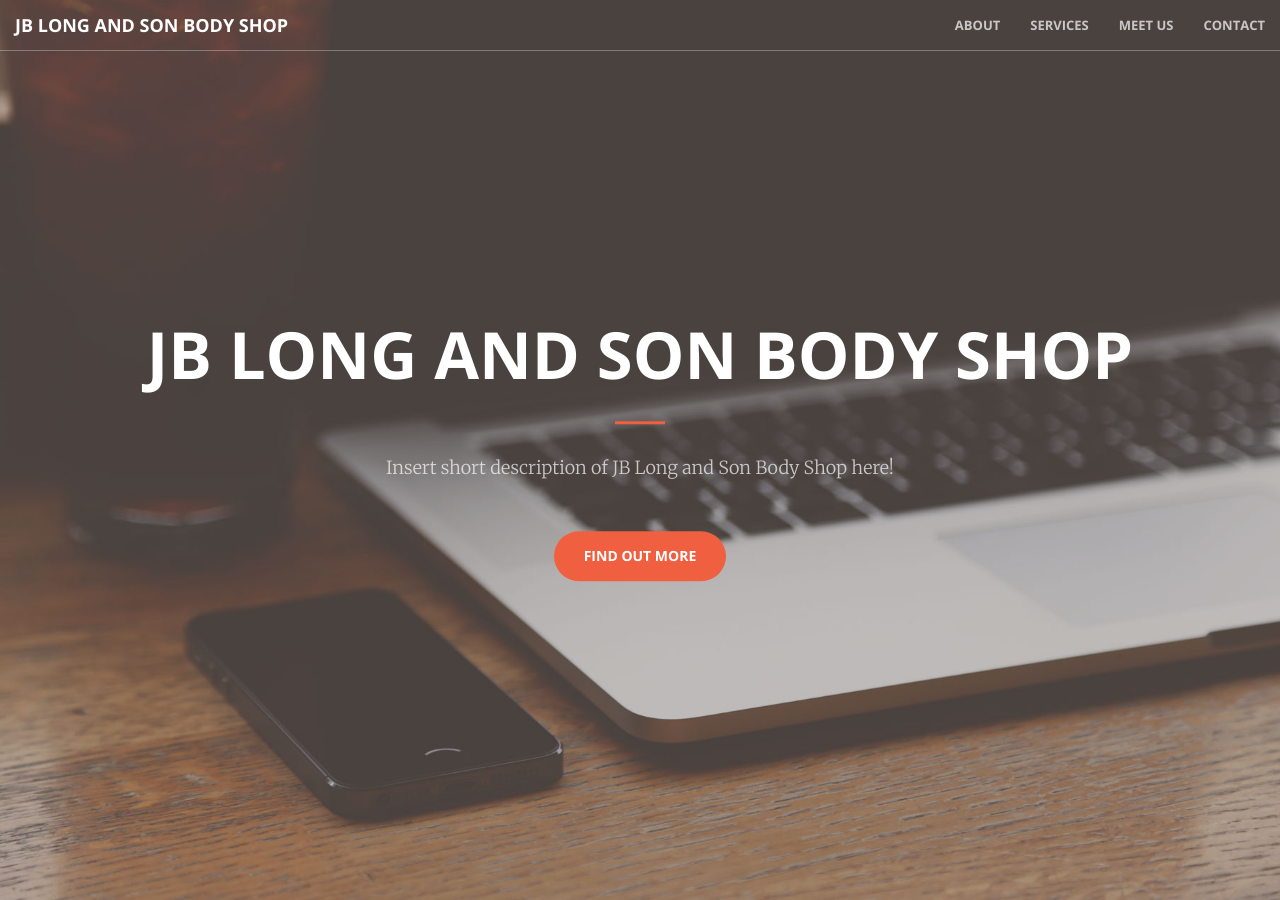
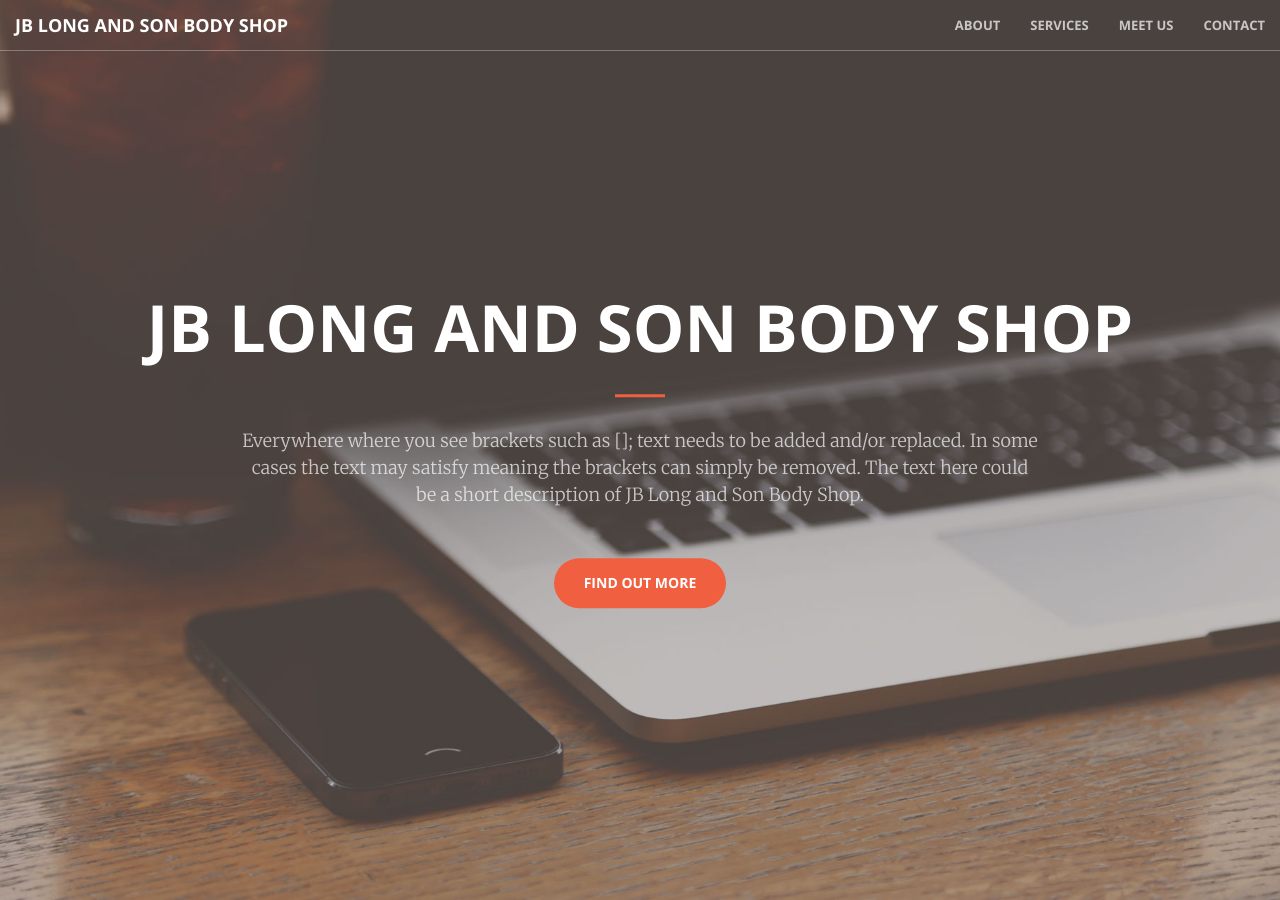
Before and after one commit to matthewlong29/JBShop_Site, a Jekyll site: the page built from index.html, in a window 1280 px wide and 900 px high. Built offline with Jekyll 4.4.1, drawn with Linux system fonts in a browser that asks for light colours; some of the changed text lies outside the part shown.

Commit message:
Header and "call-to-action" updates
Indicated in the header that brackets indicate the need for text being
changed.

```diff
--- a/_includes/call-to-action.html
+++ b/_includes/call-to-action.html
@@ -4,7 +4,7 @@
             <div class="col-lg-8 col-lg-offset-2 text-center">
                 <h2 class="section-heading">We've got what you need!</h2>
                 <hr class="light">
-                <p class="text-faded">Start Bootstrap has everything you need to get your new website up and running in no time! All of the templates and themes on Start Bootstrap are open source, free to download, and easy to use. No strings attached!</p>
+                <p class="text-faded">[JB Long and Son Body shop can...]</p>
                 <a href="#" class="btn btn-default btn-xl">Get Started!</a>
             </div>
         </div>
--- a/_includes/header.html
+++ b/_includes/header.html
@@ -3,7 +3,7 @@
         <div class="header-content-inner">
             <h1>JB Long and Son Body Shop</h1>
             <hr>
-            <p>Insert short description of JB Long and Son Body Shop here!</p>
+            <p>Everywhere where you see brackets such as []; text needs to be added and/or replaced. In some cases the text may satisfy meaning the brackets can simply be removed. The text here could be a short description of JB Long and Son Body Shop.</p>
             <a href="#about" class="btn btn-primary btn-xl page-scroll">Find Out More</a>
         </div>
     </div>
```
